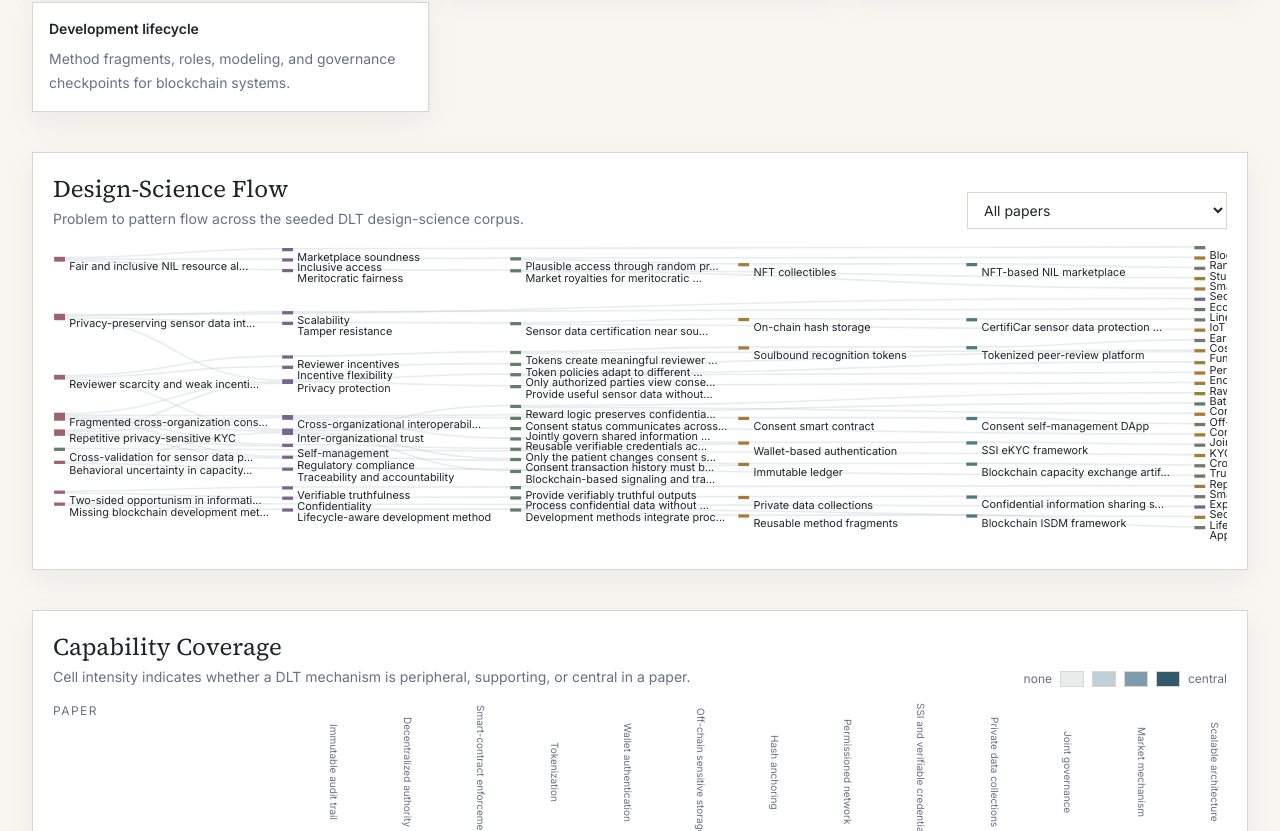
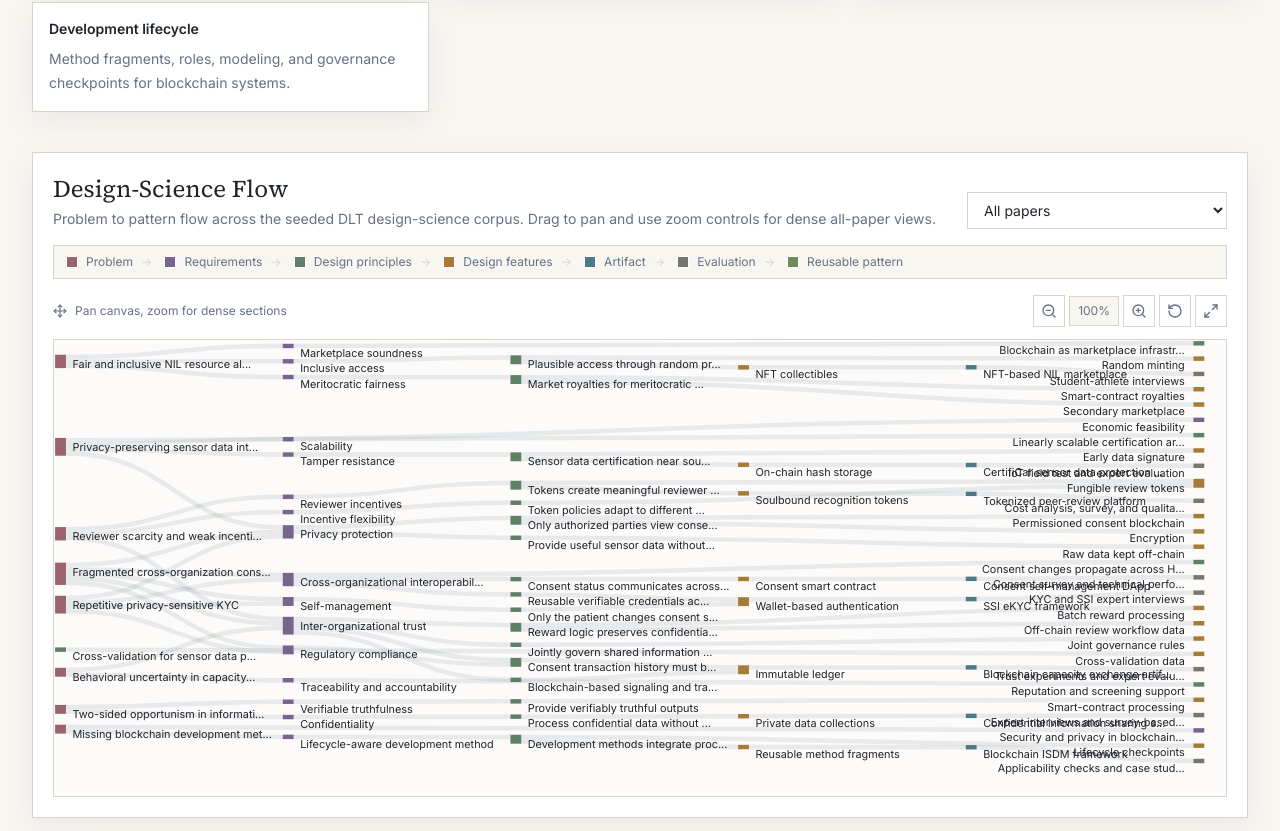
Before and after one commit to pradykst/dlt-dsr-library, a Next.js app: page / in a window 1280 px wide. Shown: the part 1309-2140 px from the top of the page. Built offline with nearby package versions, Linux system fonts and the light colour scheme.

Commit message:
rendering fixes

```diff
--- a/components/sankey/SankeyExplorer.tsx
+++ b/components/sankey/SankeyExplorer.tsx
@@ -2,13 +2,30 @@
 
 import { useMemo, useState } from "react";
 import { sankey, sankeyLinkHorizontal } from "d3-sankey";
+import { Maximize2, Minimize2, Move, RotateCcw, ZoomIn, ZoomOut } from "lucide-react";
 import { knowledgeEdges, getNodeById, papers } from "@/lib/knowledge";
 import { Select } from "@/components/ui/Select";
 
 const stages = ["problem", "requirement", "principle", "feature", "artifact", "evaluation", "pattern"];
+const stageLegend = [
+  { type: "Problem", color: "#9b636d" },
+  { type: "Requirements", color: "#77658f" },
+  { type: "Design principles", color: "#5f7f67" },
+  { type: "Design features", color: "#a77b37" },
+  { type: "Artifact", color: "#4d7a84" },
+  { type: "Evaluation", color: "#77766f" },
+  { type: "Reusable pattern", color: "#6f8a5d" }
+];
+const stageColors = stageLegend.map((item) => item.color);
 
 export function SankeyExplorer({ compact = false }: { compact?: boolean }) {
   const [paperId, setPaperId] = useState("all");
+  const [tooltip, setTooltip] = useState<{ label: string; x: number; y: number } | null>(null);
+  const [isFullscreen, setIsFullscreen] = useState(false);
+  const [view, setView] = useState({ scale: 1, x: 0, y: 0 });
+  const [dragStart, setDragStart] = useState<{ x: number; y: number; viewX: number; viewY: number } | null>(null);
+  const chartHeight = isFullscreen ? 760 : compact ? (paperId === "all" ? 420 : 280) : paperId === "all" ? 520 : 370;
+  const layoutHeight = chartHeight - 30;
   const graph = useMemo(() => {
     const stageNodes = new Map<string, { name: string; id: string; stage: number }>();
     const links: { source: string; target: string; value: number }[] = [];
@@ -30,41 +47,145 @@ export function SankeyExplorer({ compact = false }: { compact?: boolean }) {
     const index = new Map(nodes.map((node, i) => [node.id, i]));
     const sankeyGraph = sankey<{ name: string; id: string; stage: number }, { source: number; target: number; value: number }>()
       .nodeWidth(10)
-      .nodePadding(compact ? 8 : 12)
-      .extent([[1, 1], [1060, compact ? 260 : 340]])({
+      .nodePadding(paperId === "all" ? 10 : compact ? 8 : 12)
+      .extent([[1, 1], [1060, layoutHeight]])({
         nodes: nodes.map((node) => ({ ...node })),
         links: links.map((link) => ({ source: index.get(link.source) ?? 0, target: index.get(link.target) ?? 0, value: link.value }))
       });
     return sankeyGraph;
-  }, [paperId, compact]);
+  }, [paperId, compact, layoutHeight]);
+
+  const resetView = () => setView({ scale: 1, x: 0, y: 0 });
+  const zoomBy = (delta: number) => setView((current) => ({ ...current, scale: Math.min(3, Math.max(0.65, Number((current.scale + delta).toFixed(2)))) }));
+  const containerClassName = isFullscreen ? "fixed inset-4 z-50 overflow-hidden border border-line bg-white p-5 shadow-2xl" : "border border-line bg-white p-5 shadow-research";
+  const svgClassName = isFullscreen ? "h-[calc(100vh-210px)] min-h-[560px] w-full cursor-grab active:cursor-grabbing" : "min-w-[900px] cursor-grab active:cursor-grabbing";
 
   return (
-    <section className="border border-line bg-white p-5 shadow-research">
+    <>
+    {isFullscreen && (
+      <button
+        type="button"
+        aria-label="Close fullscreen Sankey"
+        className="fixed inset-0 z-40 bg-ink/25"
+        onClick={() => setIsFullscreen(false)}
+      />
+    )}
+    <section className={containerClassName}>
       <div className="mb-4 grid gap-3 sm:grid-cols-[1fr_260px] sm:items-end">
         <div>
           <h2 className="font-serif text-2xl text-ink">Design-Science Flow</h2>
-          <p className="mt-1 text-sm text-muted">Problem to pattern flow across the seeded DLT design-science corpus.</p>
+          <p className="mt-1 text-sm text-muted">
+            Problem to pattern flow across the seeded DLT design-science corpus. Drag to pan and use zoom controls for dense all-paper views.
+          </p>
         </div>
         <Select value={paperId} onChange={(event) => setPaperId(event.target.value)} aria-label="Select paper for sankey flow">
           <option value="all">All papers</option>
           {papers.map((paper) => <option key={paper.id} value={paper.id}>{paper.shortTitle}</option>)}
         </Select>
       </div>
-      <div className="overflow-x-auto">
-        <svg viewBox={`0 0 1080 ${compact ? 280 : 370}`} className="min-w-[900px]">
+      <div className="mb-4 flex flex-wrap items-center gap-x-3 gap-y-2 border border-line bg-paper px-3 py-2 text-xs text-muted">
+        {stageLegend.map((item, index) => (
+          <div key={item.type} className="flex items-center gap-2">
+            <span className="h-3 w-3 border border-white" style={{ background: item.color }} />
+            <span>{item.type}</span>
+            {index < stageLegend.length - 1 && <span className="text-line">-&gt;</span>}
+          </div>
+        ))}
+      </div>
+      <div className="mb-3 flex flex-wrap items-center justify-between gap-2">
+        <div className="flex items-center gap-2 text-xs text-muted">
+          <Move className="h-3.5 w-3.5" />
+          Pan canvas, zoom for dense sections
+        </div>
+        <div className="flex items-center gap-1">
+          <ControlButton label="Zoom out" onClick={() => zoomBy(-0.15)}><ZoomOut className="h-4 w-4" /></ControlButton>
+          <span className="min-w-12 border border-line bg-paper px-2 py-1.5 text-center text-xs text-muted">{Math.round(view.scale * 100)}%</span>
+          <ControlButton label="Zoom in" onClick={() => zoomBy(0.15)}><ZoomIn className="h-4 w-4" /></ControlButton>
+          <ControlButton label="Reset view" onClick={resetView}><RotateCcw className="h-4 w-4" /></ControlButton>
+          <ControlButton label={isFullscreen ? "Exit fullscreen" : "Open fullscreen"} onClick={() => { setIsFullscreen((current) => !current); resetView(); }}>
+            {isFullscreen ? <Minimize2 className="h-4 w-4" /> : <Maximize2 className="h-4 w-4" />}
+          </ControlButton>
+        </div>
+      </div>
+      <div className={isFullscreen ? "relative overflow-hidden border border-line bg-paper" : "relative overflow-x-auto border border-line bg-paper/40"}>
+        <svg
+          viewBox={`0 0 1080 ${chartHeight}`}
+          className={svgClassName}
+          onWheel={(event) => {
+            event.preventDefault();
+            zoomBy(event.deltaY > 0 ? -0.08 : 0.08);
+          }}
+          onMouseDown={(event) => setDragStart({ x: event.clientX, y: event.clientY, viewX: view.x, viewY: view.y })}
+          onMouseMove={(event) => {
+            if (!dragStart) return;
+            setTooltip(null);
+            setView((current) => ({
+              ...current,
+              x: dragStart.viewX + (event.clientX - dragStart.x) / current.scale,
+              y: dragStart.viewY + (event.clientY - dragStart.y) / current.scale
+            }));
+          }}
+          onMouseUp={() => setDragStart(null)}
+          onMouseLeave={() => {
+            setDragStart(null);
+            setTooltip(null);
+          }}
+        >
+          <g transform={`translate(${view.x} ${view.y}) scale(${view.scale})`}>
             {graph.links.map((link, index) => (
               <path key={index} d={sankeyLinkHorizontal()(link) ?? undefined} fill="none" stroke="#9aa8b0" strokeOpacity={0.22} strokeWidth={Math.max(1, link.width ?? 1)} />
             ))}
             {graph.nodes.map((node) => (
-            <g key={node.id}>
-              <rect x={node.x0} y={node.y0} width={(node.x1 ?? 0) - (node.x0 ?? 0)} height={Math.max(3, (node.y1 ?? 0) - (node.y0 ?? 0))} fill={["#9b636d", "#77658f", "#5f7f67", "#a77b37", "#4d7a84", "#77766f", "#6f8a5d"][node.stage] ?? "#667085"} />
-              <text x={(node.x0 ?? 0) + 14} y={(node.y0 ?? 0) + 12} className="fill-ink text-[10px]">
+              <g
+                key={node.id}
+                className="cursor-help"
+                tabIndex={0}
+                onMouseEnter={(event) => setTooltip({ label: node.name, x: event.clientX, y: event.clientY })}
+                onMouseMove={(event) => setTooltip({ label: node.name, x: event.clientX, y: event.clientY })}
+                onMouseLeave={() => setTooltip(null)}
+                onFocus={(event) => {
+                  const box = event.currentTarget.getBoundingClientRect();
+                  setTooltip({ label: node.name, x: box.left + box.width / 2, y: box.top });
+                }}
+                onBlur={() => setTooltip(null)}
+              >
+                <rect x={node.x0} y={node.y0} width={(node.x1 ?? 0) - (node.x0 ?? 0)} height={Math.max(3, (node.y1 ?? 0) - (node.y0 ?? 0))} fill={stageColors[node.stage] ?? "#667085"} />
+                <text
+                  x={(node.x0 ?? 0) > 930 ? (node.x0 ?? 0) - 8 : (node.x1 ?? 0) + 6}
+                  y={(node.y0 ?? 0) + 12}
+                  textAnchor={(node.x0 ?? 0) > 930 ? "end" : "start"}
+                  className="fill-ink text-[10px]"
+                >
                   {node.name.length > 36 ? `${node.name.slice(0, 34)}...` : node.name}
                 </text>
               </g>
             ))}
+          </g>
         </svg>
+        {tooltip && (
+          <div
+            className="pointer-events-none fixed z-50 max-w-xs border border-ink/20 bg-ink px-3 py-2 text-xs leading-5 text-white shadow-research"
+            style={{ left: tooltip.x + 12, top: tooltip.y + 12 }}
+          >
+            {tooltip.label}
+          </div>
+        )}
       </div>
     </section>
+    </>
   );
 }
+
+function ControlButton({ children, label, onClick }: { children: React.ReactNode; label: string; onClick: () => void }) {
+  return (
+    <button
+      type="button"
+      aria-label={label}
+      title={label}
+      onClick={onClick}
+      className="inline-flex h-8 w-8 items-center justify-center border border-line bg-white text-muted transition hover:border-blue hover:text-ink"
+    >
+      {children}
+    </button>
+  );
+}
```
Lines whose indentation alone changed are shown as unchanged.
